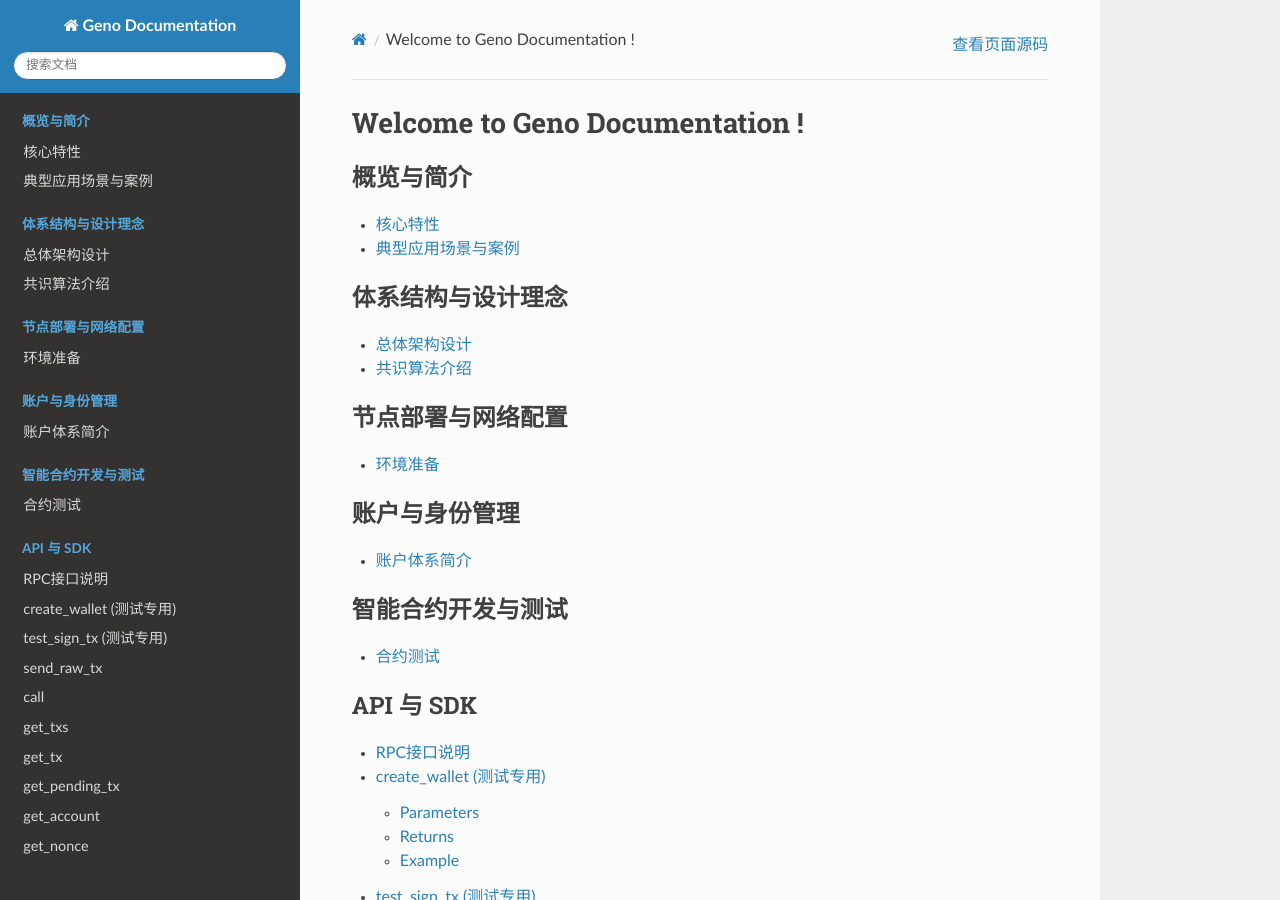
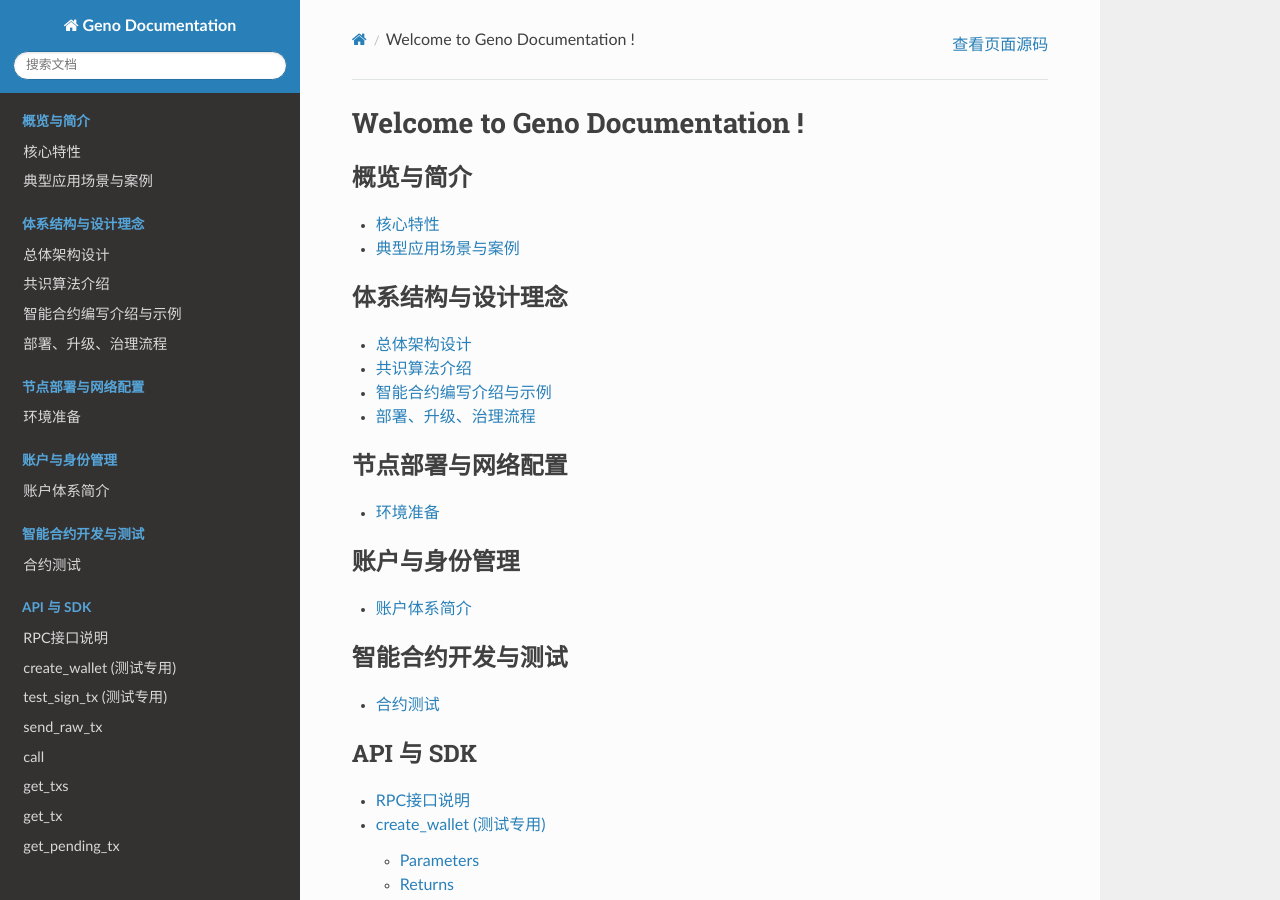
Before and after one commit to geno-labs/geno-docs, a Sphinx documentation site: the page built from source/index.rst, in a window 1280 px wide and 900 px high. Built offline with Sphinx 7.4.7 and the Read the Docs theme 3.1.0, drawn with Linux system fonts in a browser that asks for light colours; pages that are not in the unit, such as notebooks, are missing from menus; part of the change alters nothing that is shown.

```diff
--- a/source/index.rst
+++ b/source/index.rst
@@ -19,8 +19,7 @@ Welcome to Geno Documentation !
    :maxdepth: 2
    :caption: 体系结构与设计理念
 
-   architecture/design/design.md
-   architecture/consensus/intro.md
+   architecture/index.rst
 
 
 .. toctree::
```
